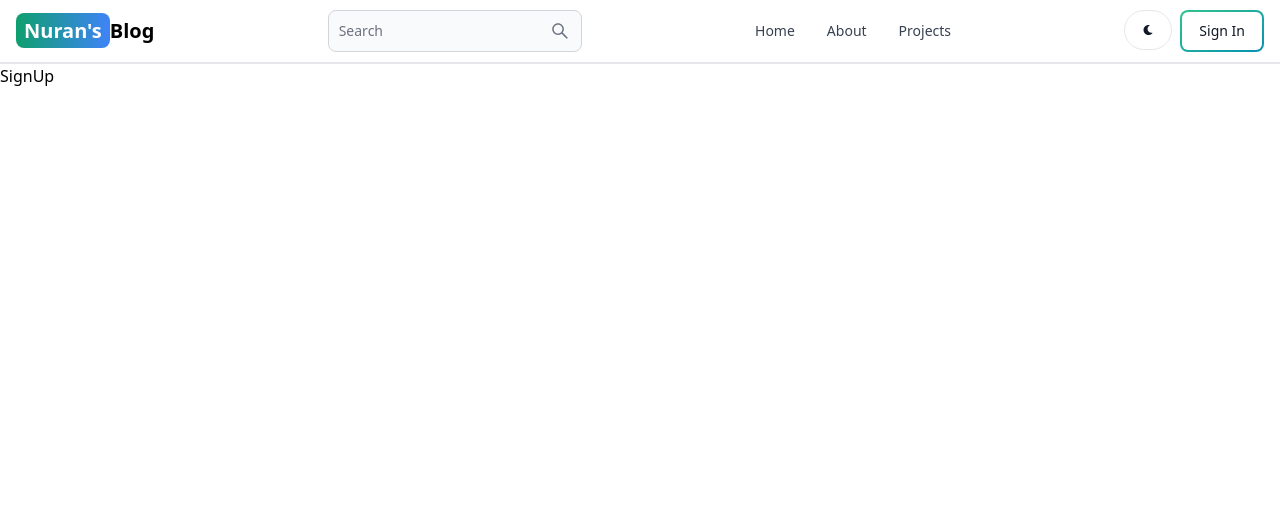
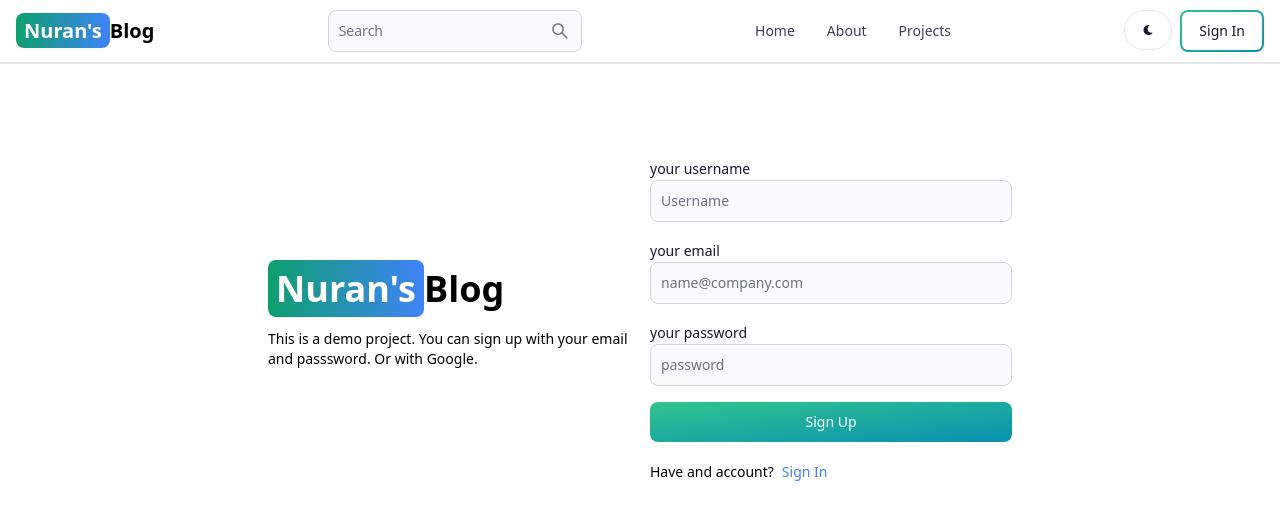
Before and after one commit to nuran912/MERN-blogApp, a React (Vite) app in the folder client/: page /sign-up in a window 1280 px wide. Shown: the top 520 px of the page. Built offline with nearby package versions, Linux system fonts and the light colour scheme.

Commit message:
create sign up page UI

```diff
--- a/client/src/Pages/SignUp.jsx
+++ b/client/src/Pages/SignUp.jsx
@@ -1,7 +1,46 @@
-import React from 'react'
+import {Link} from 'react-router-dom';
+import {Button, Label, TextInput} from 'flowbite-react';
 
 export default function SignUp() {
   return (
-    <div>SignUp</div>
+    <div className='min-h-screen mt-20'>
+      <div className="flex p-3 max-w-3xl mx-auto flex-col md:flex-row md:items-center gap-5">
+        {/* for the left side ⬇️*/}
+        <div className='flex-1'>
+        <Link to="/" className=' text-4xl font-bold dark:text-white'>
+            <span className='px-2 py-1 bg-gradient-to-r from-green-500 via-turqoise-500 to-blue-500 rounded-lg text-white'>
+                Nuran's</span>
+            Blog
+        </Link>
+        <p className="text-sm mt-5">
+          This is a demo project.
+          You can sign up with your email and passsword.
+          Or with Google.
+        </p>
+        </div>
+        {/* for the right side ⬇️*/}
+        <div className='flex-1'>
+          <form className='flex flex-col gap-4'>
+            <div>
+              <Label value='your username'/>
+              <TextInput type='text' placeholder='Username' id='username' />
+            </div>
+            <div>
+              <Label value='your email'/>
+              <TextInput type='text' placeholder='name@company.com' id='email' />
+            </div>
+            <div>
+              <Label value='your password'/>
+              <TextInput type='text' placeholder='password' id='password' />
+            </div>
+            <Button gradientDuoTone='greenToBlue' type='submit'>Sign Up</Button>
+          </form>
+          <div className='flex gap-2 text-sm mt-5'>
+            <span>Have and account?</span>
+            <Link to='/sign-in' className='text-blue-500'>Sign In</Link>
+          </div>
+        </div>
+      </div>
+    </div>
   )
 }
```
